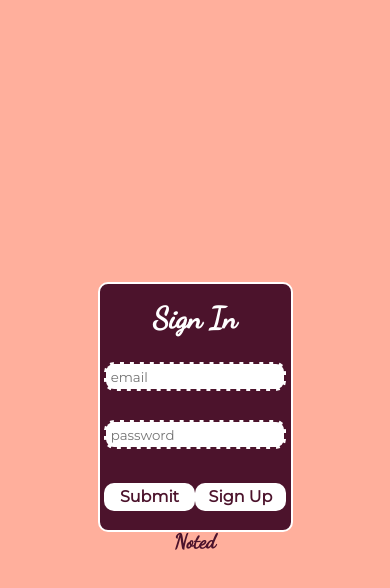
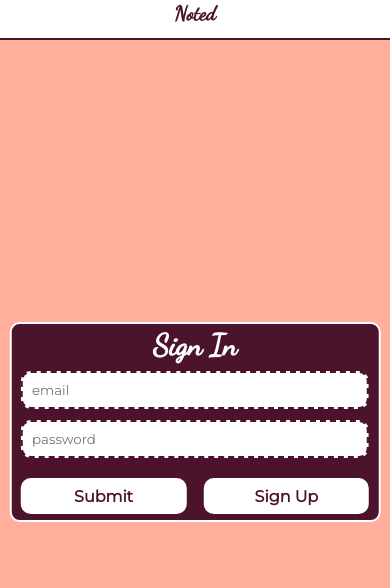
Before and after one commit to chayaotikor/noted, a React (Create React App) app in the folder client/: page /auth in a window 390 px wide. Shown: the top 588 px of the page. Built offline with nearby package versions, Linux system fonts and the light colour scheme.

Commit message:
responsive styling

```diff
--- a/client/src/App.js
+++ b/client/src/App.js
@@ -118,7 +118,9 @@ class App extends Component {
         <>
           <GlobalStyle />
           <AppContainer mode={this.props.mode}>
+          <TopBarContainer>
             <AppHeader mode={this.props.mode}>Noted</AppHeader>
+          </TopBarContainer>
             <Redirect from="/" exact to="/auth" />
             <Route
               exact
--- a/client/src/style/auth-styles.js
+++ b/client/src/style/auth-styles.js
@@ -1,18 +1,31 @@
 import styled from "styled-components";
 
 export const AuthForm = styled.form`
-  justify-content: space-around;
-  background-color: #4c132c;
-  align-items: center;
-  display: flex;
-  padding: 2.5%;
+background-color: #4c132c;
+align-items: center;
+display: flex;
+padding: 1%;
+justify-content: space-around;
+  position: absolute;
+  top: 50%;
+  left: 50%;
+  transform: translate(-50%, -50%);
   flex-flow: column nowrap;
   width: 50vw;
   max-width: 600px;
   border: 2px solid white;
   border-radius: 10px;
-  height: 100%;
-  max-height: 250px;
+  height: 90%;
+  max-height: 300px;
+  @media only screen and (orientation: Portrait) and (max-width: 600px) {
+    width: 95vw
+    max-height: 200px;
+  }
+
+  @media only screen and (orientation: Landscape) and (max-width: 900px) {
+    max-height: 200px;
+  }
+
 `;
 
 export const AuthFormHeading = styled.h1`
@@ -24,7 +37,7 @@ font-family: "Dancing Script", cursive;
 `;
 
 export const AuthFormInput = styled.input`
-  width: 100%;
+  width: 95%;
   font-family: "Montserrat", sans-serif;
   border-radius: 10px;
   border: 2px dashed #4c132c;
@@ -34,6 +47,6 @@ export const AuthFormInput = styled.input`
 export const AuthFormActions = styled.div`
   display: flex;
   flew-flow: row nowrap;
-  justify-content: space-around;
-  width: 100%;
+  justify-content: space-between;
+  width: 95%;
 `;
--- a/client/src/style/form-styles.js
+++ b/client/src/style/form-styles.js
@@ -2,10 +2,11 @@ import styled from "styled-components";
 
 //Form Elements
 export const NoteForm = styled.form`
-  justify-content: space-between;
-  align-items: center;
-  display: flex;
-  flex-flow: column nowrap;
+display: flex;
+flex-flow: column nowrap;
+align-items: center;
+justify-content: space-between;
+  height: 80vh;
   width: 90vw;
   max-width: 600px;
 `;
@@ -26,6 +27,7 @@ export const NoteFormInput = styled.input`
 export const Textarea = styled.textarea`
   width: 100%;
   padding: 10%;
+  height: 80%;
   font-family: "Montserrat", sans-serif;
   border-radius: 10px;
   border: 2px dashed #4c132c;
--- a/client/src/style/index.js
+++ b/client/src/style/index.js
@@ -83,7 +83,7 @@ export const AppContainer = styled.main`
   max-width: 600px;
   display: flex;
   flex-flow: column nowrap;
-  justify-content: center;
+  justify-content: flex-end;
   align-items: center;
   z-index: 0;
 `;
@@ -170,6 +170,7 @@ export const AppHeader = styled.h1`
     order: 1;
     margin-bottom: 1rem;
     width: 100%;
+    text-align: center;
   }
 `;
 
@@ -304,7 +305,7 @@ export const Button = styled.button`
   margin: ${(props) => (props.auth ? "2.5% 0 0" : "2.5% 1%")};
   border: none;
   border-radius: 10px;
-  width: 200px;
+  width: ${props => props.auth ? '47.5%': '200px'};
   background: ${(props) => (props.auth ? "#FFF" : "#4c132c")};
   font-weight: bold;
   text-align: center;
--- a/client/src/style/note-styles.js
+++ b/client/src/style/note-styles.js
@@ -3,17 +3,27 @@ import xIcon from "./x-icon.png";
 import { Link } from "react-router-dom";
 import {pulse} from './index'
 
+export const ListViewContainer = styled.div`
+height: 80vh;
+display: flex;
+flex-flow: column nowrap;
+justify-content: space-between;
+align-items: center;
+`
+
 
 export const NoteListSection = styled.section`
   background: #fff;
   width: 100%;
-  max-height: 65vh;
+  height: 100%;
+  max-height: 70vh;
   min-height: 20vh;
   display: flex;
   padding: 2.5%;
   overflow-y: scroll;
   justify-content: space-around;
   align-items: center;
+  border: 2px dashed #4c132c;
   flex-flow: row wrap;
   -webkit-box-shadow: 0px 0px 37px -3px rgba(0, 0, 0, 0.51);
   -moz-box-shadow: 0px 0px 37px -3px rgba(0, 0, 0, 0.51);
--- a/client/src/views/ListView.js
+++ b/client/src/views/ListView.js
@@ -5,7 +5,7 @@ import {
   NoteListSection,
   DeleteButton,
   ModalDiv,
-
+  ListViewContainer
 } from "../style/note-styles";
 
 import {
@@ -42,7 +42,8 @@ export const ListView = ({
     return <LoadingSpan />;
   } else {
     return (
-      <>
+      <ListViewContainer>
+
         {notes ? (
           <NoteListSection>
             {notes.map((note, index) => (
@@ -68,7 +69,7 @@ export const ListView = ({
         ) : (
           <h1>No notes, create a new one</h1>
         )}
-        <ButtonContainer>
+          <ButtonContainer>
           <Button
             onClick={(event) => {
               event.preventDefault();
@@ -101,7 +102,7 @@ export const ListView = ({
             Cancel
           </Button>
         </ModalDiv>
-      </>
+      </ListViewContainer>
     );
   }
 };
```
